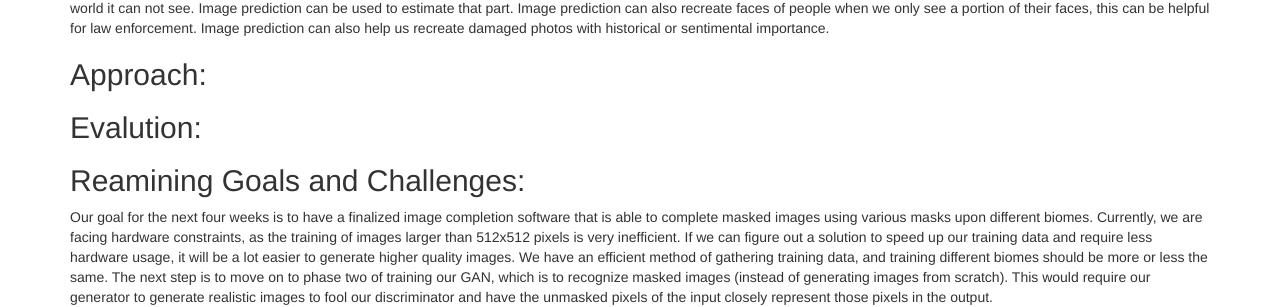
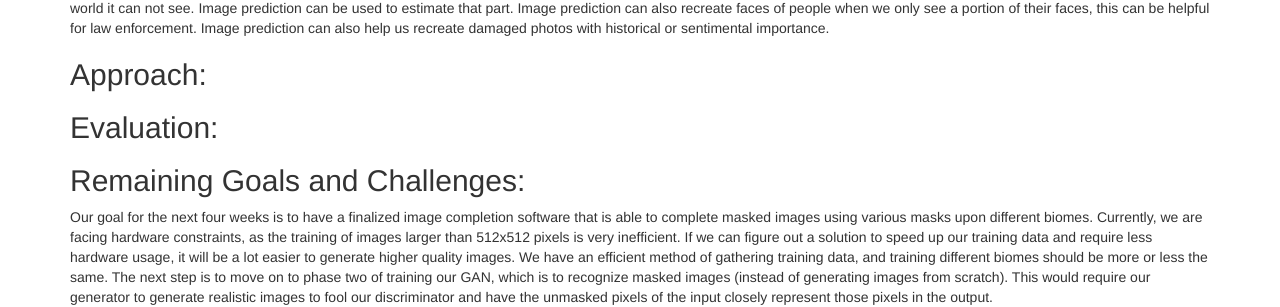
Before and after one commit to rliao147/CS175EGG, a Jekyll site: the page built from docs/status.md, in a window 1280 px wide and 998 px high. Shown: the part 418-725 px from the top of the window. Built offline with Jekyll 4.4.1, drawn with Linux system fonts in a browser that asks for light colours.

Commit message:
Update status.md
fixed spelling mistakes

```diff
--- a/docs/status.md
+++ b/docs/status.md
@@ -17,9 +17,9 @@ Image completion/prediction is useful in augmented reality applications. For exa
 
 ## Approach:
 
-## Evalution:
+## Evaluation:
 
-## Reamining Goals and Challenges:
+## Remaining Goals and Challenges:
 
 Our goal for the next four weeks is to have a finalized image completion software that is able to complete masked images using various masks upon different biomes. Currently, we are facing hardware constraints, as the training of images larger than 512x512 pixels is very inefficient. If we can figure out a solution to speed up our training data and require less hardware usage, it will be a lot easier to generate higher quality images. We have an efficient method of gathering training data, and training different biomes should be more or less the same. The next step is to move on to phase two of training our GAN, which is to recognize masked images (instead of generating images from scratch). This would require our generator to generate realistic images to fool our discriminator and have the unmasked pixels of the input closely represent those pixels in the output.
 
```
